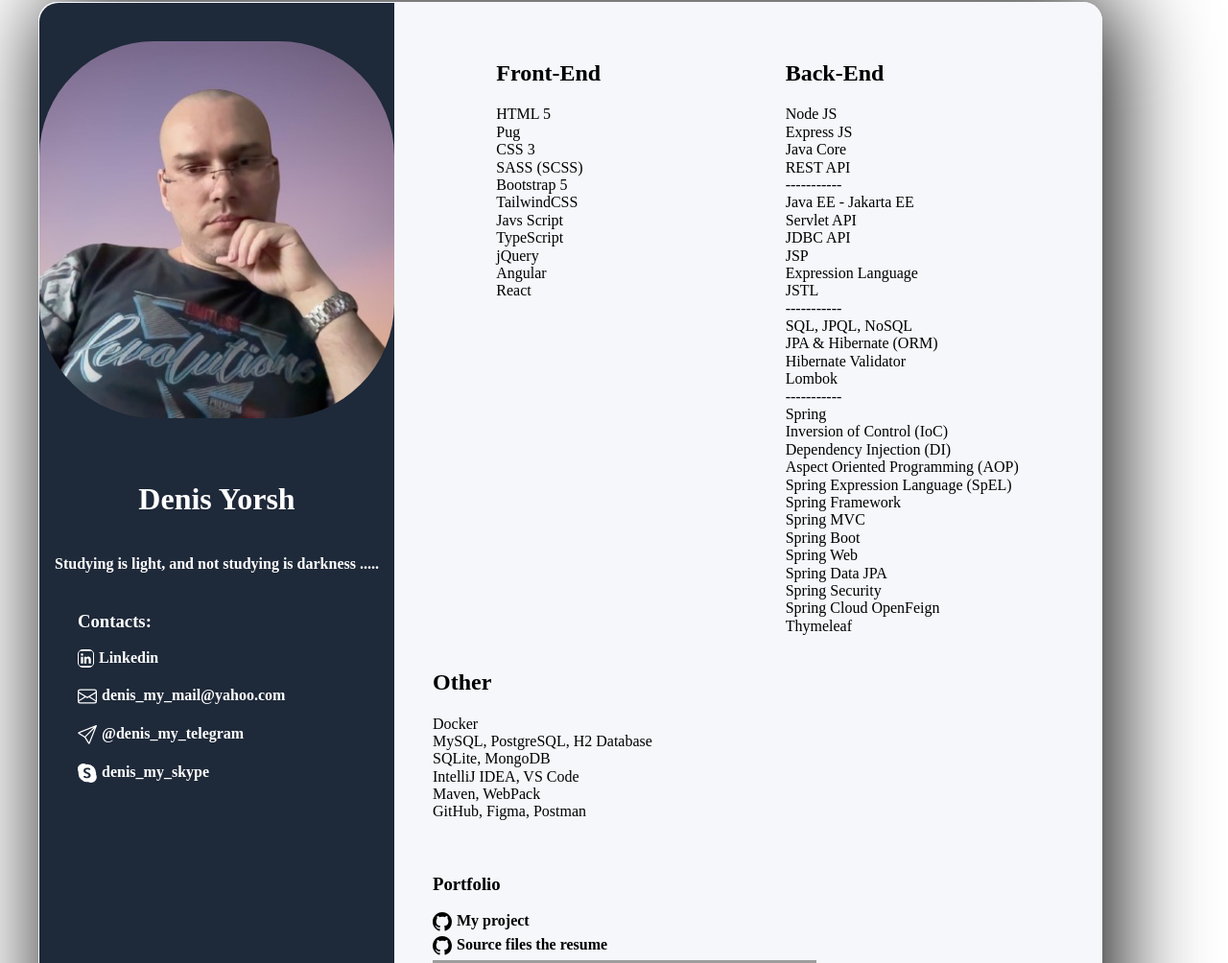
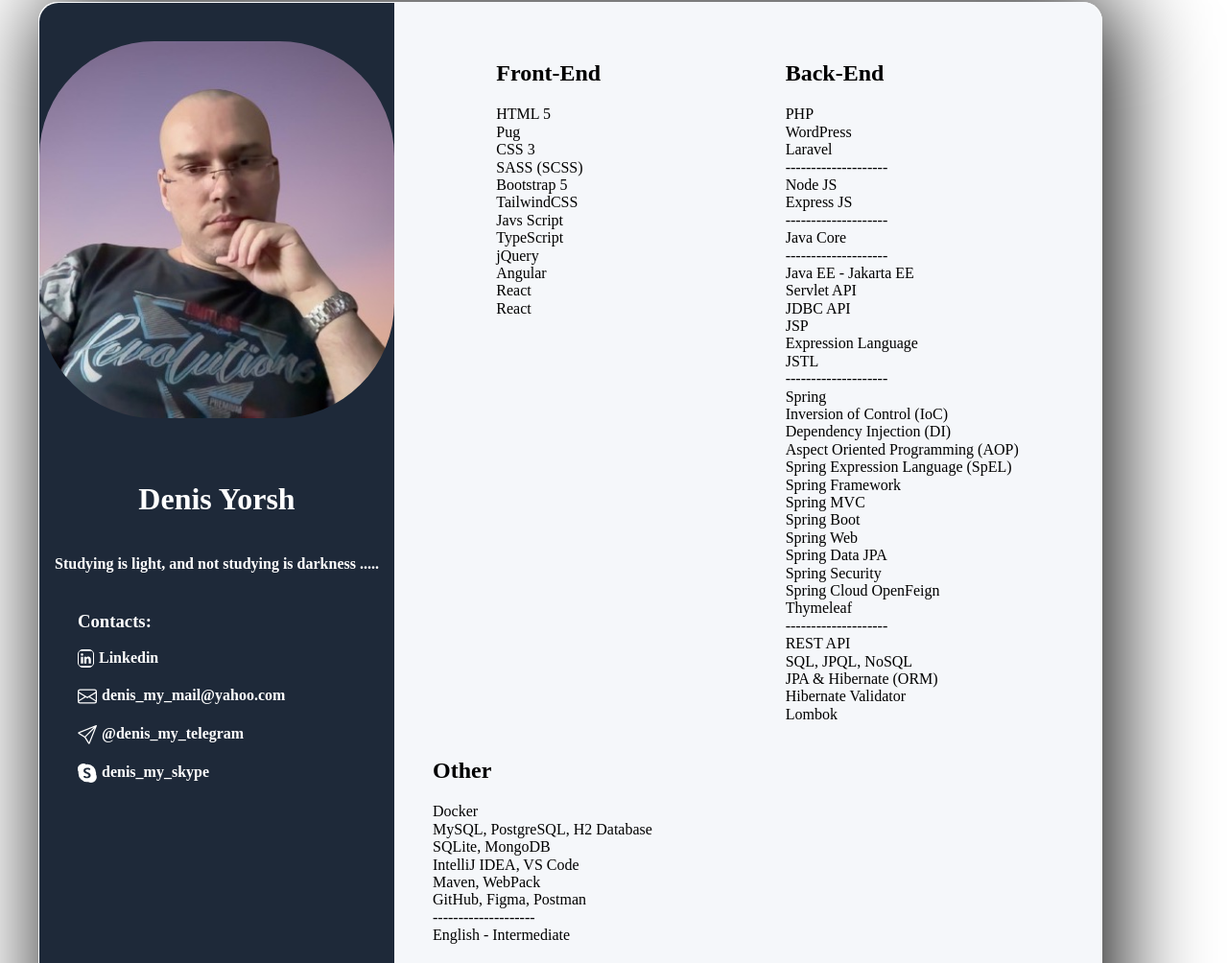
Before and after one commit to Denis-Yorsh/resume-adaptic-page, a website built with webpack: page index.html in a window 1280 px wide. Shown: the part 38-1042 px from the top of the page at 96% size. Built offline with nearby package versions, Linux system fonts and the light colour scheme; grey boxes are pictures that could not be loaded.

Commit message:
resume is ready 43%

```diff
--- a/index.html
+++ b/index.html
@@ -82,20 +82,22 @@
               <li>jQuery</li>
               <li>Angular</li>
               <li>React</li>
+              <li>React</li>
             </ul>
           </section>
           <!-- Beck-End section -->
           <section>
             <h2>Back-End</h2>
             <ul>
-              <!-- <li>PHP</li>
+              <li>PHP</li>
               <li>WordPress</li>
-              <li>Laravel</li> -->
+              <li>Laravel</li>
+              <li>--------------------</li>
               <li>Node JS</li>
               <li>Express JS</li>
+              <li>--------------------</li>
               <li>Java Core</li>
-              <li>REST API</li>
-              <li>-----------</li>
+              <li>--------------------</li>
               <li>
                 Java EE - Jakarta EE
                 <ul>
@@ -106,12 +108,7 @@
                   <li>JSTL</li>
                 </ul>
               </li>
-              <li>-----------</li>
-              <li>SQL, JPQL, NoSQL</li>
-              <li>JPA & Hibernate (ORM)</li>
-              <li>Hibernate Validator</li>
-              <li>Lombok</li>
-              <li>-----------</li>
+              <li>--------------------</li>
               <li>
                 Spring
                 <ul>
@@ -129,6 +126,12 @@
                   <li>Thymeleaf</li>
                 </ul>
               </li>
+              <li>--------------------</li>
+              <li>REST API</li>
+              <li>SQL, JPQL, NoSQL</li>
+              <li>JPA & Hibernate (ORM)</li>
+              <li>Hibernate Validator</li>
+              <li>Lombok</li>
             </ul>
           </section>
         </div>
@@ -142,6 +145,8 @@
             <li>IntelliJ IDEA, VS Code</li>
             <li>Maven, WebPack</li>
             <li>GitHub, Figma, Postman</li>
+            <li>--------------------</li>
+            <li>English - Intermediate</li>
           </ul>
         </section>
         <!-- Portfolio section -->
@@ -189,11 +194,11 @@
             <p>It Step Academy Ukraine</p>
             <p>Java, JavaScript · (ноября 2022 - октября 2023)</p>
           </div>
-          <div>
+          <div class="mt-10">
             <p>Компьютерная школа Hillel (IT School)</p>
             <p>Java (апреля 2022 - октября 2022)</p>
           </div>
-          <div>
+          <div class="mt-10">
             <p>Kharkov National Economic University</p>
             <p>
               Specialist, Economics of enterprises · (сентября 2004 - июня 2009)
--- a/src/scss/utils/_base.scss
+++ b/src/scss/utils/_base.scss
@@ -25,3 +25,6 @@ ul {
 .about-me-section {
   margin: 0 20px 20px 20px;
 }
+ .mt-10 {
+  margin-top: 10px;
+ }
```
Also changed, not shown: css/main.min.css, 1 other file.
